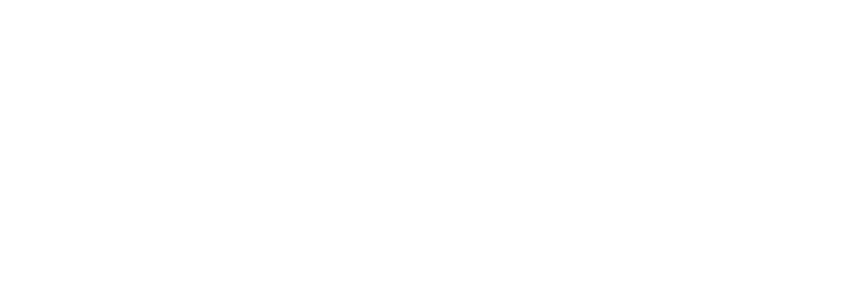
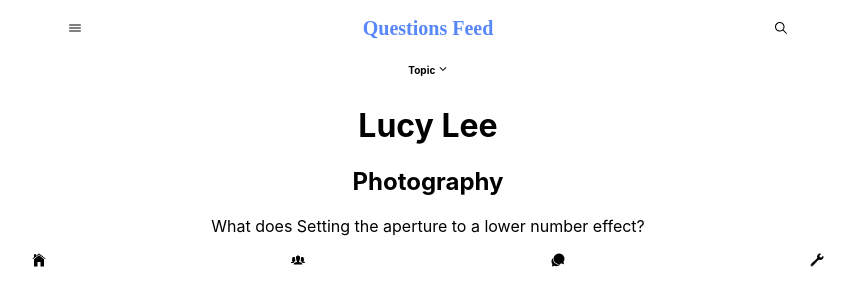
Before and after one commit to mentorme-app/client, a React (Create React App) app: page / in a window 1280 px wide. Shown: the top 306 px of the page, without its empty margins (212-1067 px from the left). Built offline with nearby package versions, Linux system fonts and the light colour scheme.

Commit message:
add layout to Homepage and icons

```diff
--- a/package.json
+++ b/package.json
@@ -6,6 +6,7 @@
     "axios": "^0.19.0",
     "react": "^16.8.6",
     "react-dom": "^16.8.6",
+    "react-icons": "^3.7.0",
     "react-loader-spinner": "^2.3.0",
     "react-redux": "^7.1.0",
     "react-router-dom": "^5.0.1",
--- /dev/null
+++ b/src/components/Homepage.js
@@ -0,0 +1,42 @@
+import React from "react";
+import { Link } from "react-router-dom";
+import { connect } from "react-redux";
+import Loader from "react-loader-spinner";
+import * as styles from "../styled-components/styled-components";
+import {
+  IoIosSearch,
+  IoIosArrowDown,
+  IoIosMenu,
+  IoIosHome,
+  IoIosPeople,
+  IoIosChatbubbles,
+  IoIosBuild
+} from "react-icons/io";
+
+export default function HomePage(props) {
+  return (
+    <div>
+      <styles.StyledHeadSection>
+        <styles.StyledHeader>
+          <IoIosMenu />
+          <styles.StyledH1>Questions Feed</styles.StyledH1>
+          <IoIosSearch />
+        </styles.StyledHeader>
+        <styles.StyledSubheading>
+          Topic <IoIosArrowDown />
+        </styles.StyledSubheading>
+      </styles.StyledHeadSection>
+      <styles.StyledQuestionCard>
+        <h1>Lucy Lee</h1>
+        <h2>Photography</h2>
+        <p>What does Setting the aperture to a lower number effect?</p>
+      </styles.StyledQuestionCard>
+      <styles.StyledFooter>
+        <IoIosHome />
+        <IoIosPeople />
+        <IoIosChatbubbles />
+        <IoIosBuild />
+      </styles.StyledFooter>
+    </div>
+  );
+}
--- a/src/styled-components/styled-components.js
+++ b/src/styled-components/styled-components.js
@@ -1 +1,50 @@
 import styled from "styled-components";
+
+export const StyledHeadSection = styled.section`
+  display: flex;
+  flex-direction: column;
+  justify-content: flex-start;
+  width: 100%;
+  height: 15% vh;
+  margin: 0 auto;
+`;
+export const StyledHeader = styled.header`
+  display: flex;
+  flex-direction: row;
+  justify-content: space-evenly;
+  align-items: center;
+`;
+
+export const StyledH1 = styled.h1`
+  color: #5887f9;
+  font-size: 20px;
+  font-family: Gibson;
+`;
+
+export const StyledSubheading = styled.h1`
+  font-size: 10px;
+  text-align: center;
+`;
+
+export const StyledQuestionCard = styled.div`
+  background-image: url(${props => props.inputPicture});
+  background-repeat: no-repeat;
+  background-size: cover;
+
+  .h1 {
+    font-size: 24px;
+    text-align: center;
+  }
+
+  .h2 {
+    font-size: 16px;
+    color: #ffffff 60%;
+  }
+`;
+
+export const StyledFooter = styled.footer`
+  display: flex;
+  flex-direction: row;
+  justify-content: space-evenly;
+  align-items: center;
+`;
--- a/src/views/MentorMe.js
+++ b/src/views/MentorMe.js
@@ -1,7 +1,9 @@
 import React, { Component } from "react";
-import Signup from "../components/Signup.js";
-import Login from "../components/Login.js";
+/* import Signup from "../components/Signup.js";
+import Login from "../components/Login.js"; */
+import Homepage from "../components/Homepage.js";
 import { Route } from "react-router-dom";
+
 
 
 
@@ -9,8 +11,9 @@
     render() {
         return (
             <div>
-                <Route path="/SignUp" component={Signup} />
-                <Route path="/LogIn" component={Login} />
+                {/* <Route path="/SignUp" component={Signup} />
+                <Route path="/LogIn" component={Login} /> */}
+                <Route exact path="/" component={Homepage} />
             </div>
         )
     }
```
Also changed, not shown: src/logo.svg (deleted), 1 other file (tests, documents, lock files or other folders).
